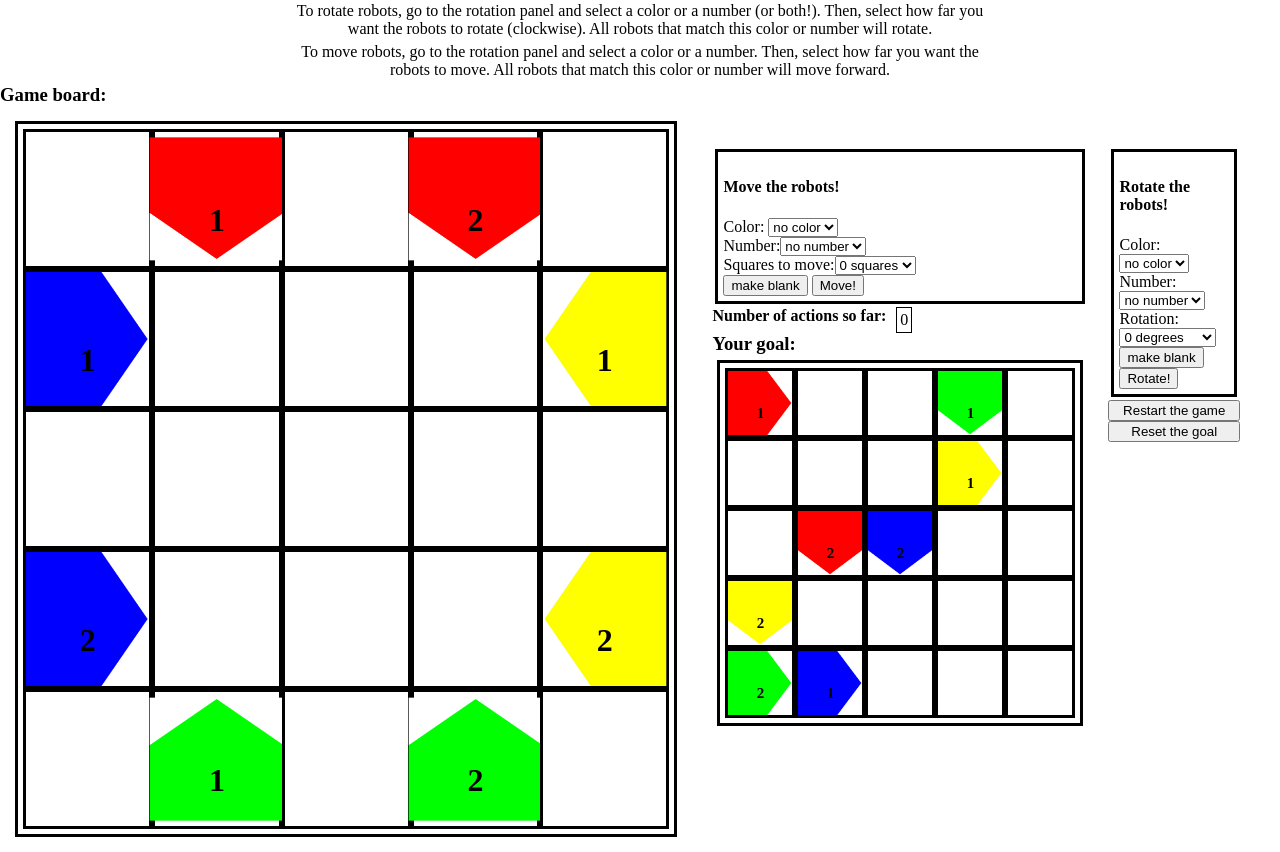
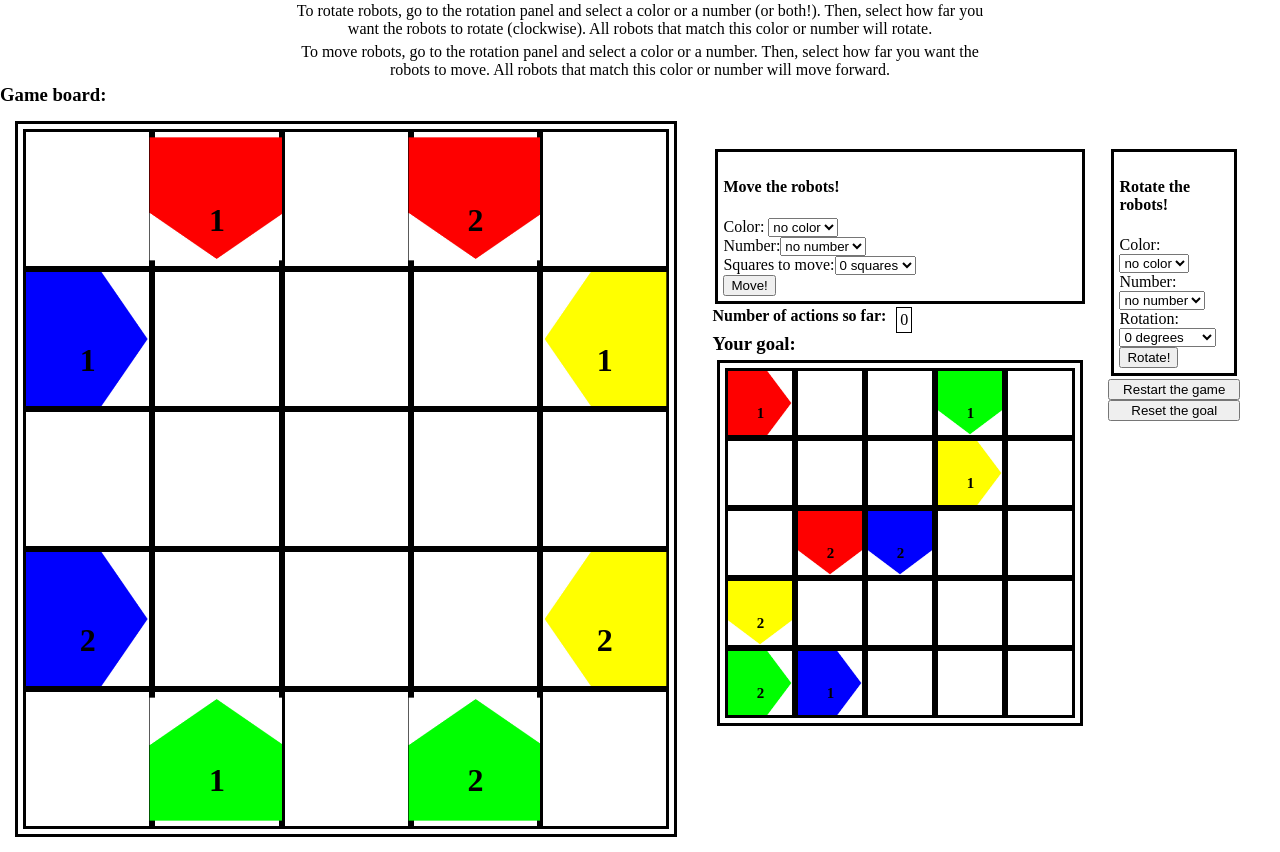
Before and after one commit to Malachi-Holden/robot-herding, a plain HTML site: page index.html in a window 1280 px wide. Shown: the part 73-925 px from the top of the page. Drawn offline with Linux system fonts and the light colour scheme.

Commit message:
removed blanker

```diff
--- a/index.html
+++ b/index.html
@@ -91,7 +91,6 @@
             <option value="3">3 squares</option>
             <option value="4">4 squares</option>
           </select><br>
-          <input type="reset" value="make blank">
           <input type="submit" value="Move!">
         </form>
         <div class="labels">
@@ -162,7 +161,6 @@
             <option value="180">180 degrees</option>
             <option value="270">270 degrees</option>
           </select><br>
-          <input type="reset" value="make blank">
           <input type="submit" value="Rotate!">
         </form>
         <button onclick="restart()">Restart the game</button>
```
